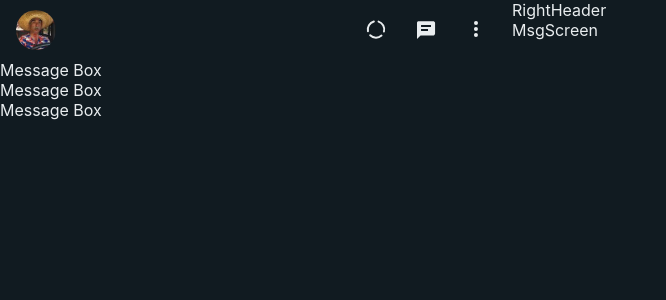
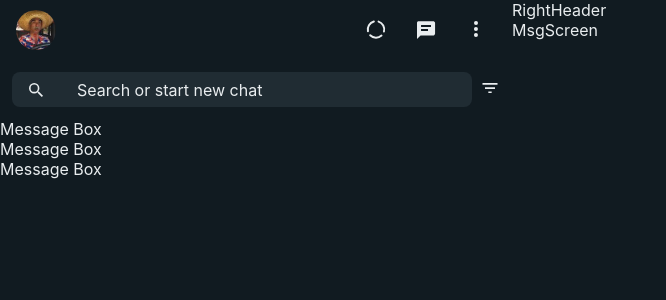
Before and after one commit to cryndry/Whatsapp-Web-Clone, a React (Create React App) app: page / in a window 1280 px wide. Shown: the top 300 px of the page, without its empty margins (0-666 px from the left). Built offline with nearby package versions, Linux system fonts and the light colour scheme.

Commit message:
Search Box style

```diff
--- a/src/components/LeftPanel/LeftPanel.jsx
+++ b/src/components/LeftPanel/LeftPanel.jsx
@@ -1,12 +1,14 @@
 import React from 'react'
 import LeftHeader from './LeftHeader/LeftHeader'
 import MsgBoxes from './MsgBoxes/MsgBoxes'
+import SearchBox from './SearchBox/SearchBox'
 import s from "./LeftPanel.module.css"
 
 const LeftPanel = () => {
   return (
     <div className={s.LeftPanel}>
       <LeftHeader />
+      <SearchBox />
       <MsgBoxes />
     </div>
   )
--- /dev/null
+++ b/src/components/LeftPanel/SearchBox/SearchBox.jsx
@@ -0,0 +1,25 @@
+import React from 'react'
+import s from "./SearchBox.module.css"
+import SearchBoxIcon from "../assets/SearchBoxIcon"
+import UnreadFilterIcon from '../assets/UnreadFilterIcon'
+
+
+const SearchBox = () => {
+    return (
+        <div className={s.BoxContainer}>
+            <div className={s.SearchBoxContainer}>
+                <div className={s.SearchBox}>
+                    <div className={s.SearchBoxIcon}>
+                        <SearchBoxIcon />
+                    </div>
+                        Search or start new chat
+                </div>
+            </div>
+            <div className={s.UnreadIcon}>
+                <UnreadFilterIcon />
+            </div>
+        </div>
+    )
+}
+
+export default SearchBox
--- /dev/null
+++ b/src/components/LeftPanel/SearchBox/SearchBox.module.css
@@ -0,0 +1,37 @@
+.BoxContainer {
+    display: flex;
+    align-items: center;
+    padding: 12px 0;
+}
+
+.SearchBoxContainer {
+    position: relative;
+    padding-left: 12px;
+    flex: 1;
+}
+
+.SearchBox {
+    position: relative;
+    background-color: #202c33;
+    height: 35px;
+    padding-right: 32px;
+    padding-left: 65px;
+    border-radius: 8px;
+    display: flex;
+    align-items: center;
+}
+
+.SearchBoxIcon {
+    position: absolute;
+    top: 5.5px;
+    left: 12px;
+    width: 24px;
+    height: 24px;
+}
+
+.UnreadIcon {
+    width: 24px;
+    height: 24px;
+    margin: 0 8px;
+    justify-content: center;
+}
--- /dev/null
+++ b/src/components/LeftPanel/assets/SearchBoxIcon.jsx
@@ -0,0 +1,7 @@
+const SearchBoxIcon = () => (
+    <svg viewBox="0 0 24 24" width="24" height="24">
+        <path fill="currentColor" d="M15.009 13.805h-.636l-.22-.219a5.184 5.184 0 0 0 1.256-3.386 5.207 5.207 0 1 0-5.207 5.208 5.183 5.183 0 0 0 3.385-1.255l.221.22v.635l4.004 3.999 1.194-1.195-3.997-4.007zm-4.808 0a3.605 3.605 0 1 1 0-7.21 3.605 3.605 0 0 1 0 7.21z"></path>
+    </svg>
+)
+
+export default SearchBoxIcon
--- /dev/null
+++ b/src/components/LeftPanel/assets/UnreadFilterIcon.jsx
@@ -0,0 +1,7 @@
+const UnreadFilterIcon = () => (
+    <svg viewBox="0 0 24 24" width="20" height="20" preserveAspectRatio="xMidYMid meet">
+        <path fill="currentColor" d="M10 18.1h4v-2h-4v2zm-7-12v2h18v-2H3zm3 7h12v-2H6v2z"></path>
+    </svg>
+)
+
+export default UnreadFilterIcon
```
